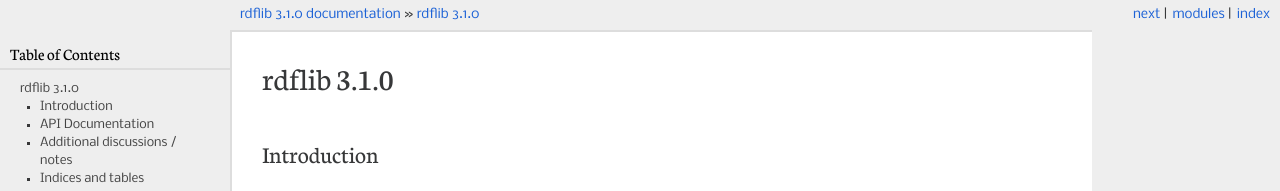
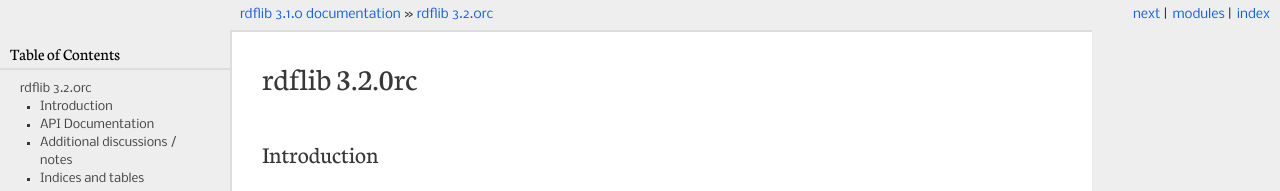
Before and after one commit to walidazizi/rdflib, a Sphinx documentation site: the page built from docs/index.rst, in a window 1280 px wide. Shown: the top 191 px of the page. Built offline with Sphinx 7.4.7, drawn with Linux system fonts in a browser that asks for light colours; some of the changed text lies outside the part shown.

Commit message:
Bump docs version, as suggested by Jeroen

```diff
--- a/docs/index.rst
+++ b/docs/index.rst
@@ -1,8 +1,8 @@
 .. rdflib documentation documentation master file
 
-============
-rdflib 3.1.0
-============
+==============
+rdflib 3.2.0rc
+==============
 
 Introduction
 ============
```
